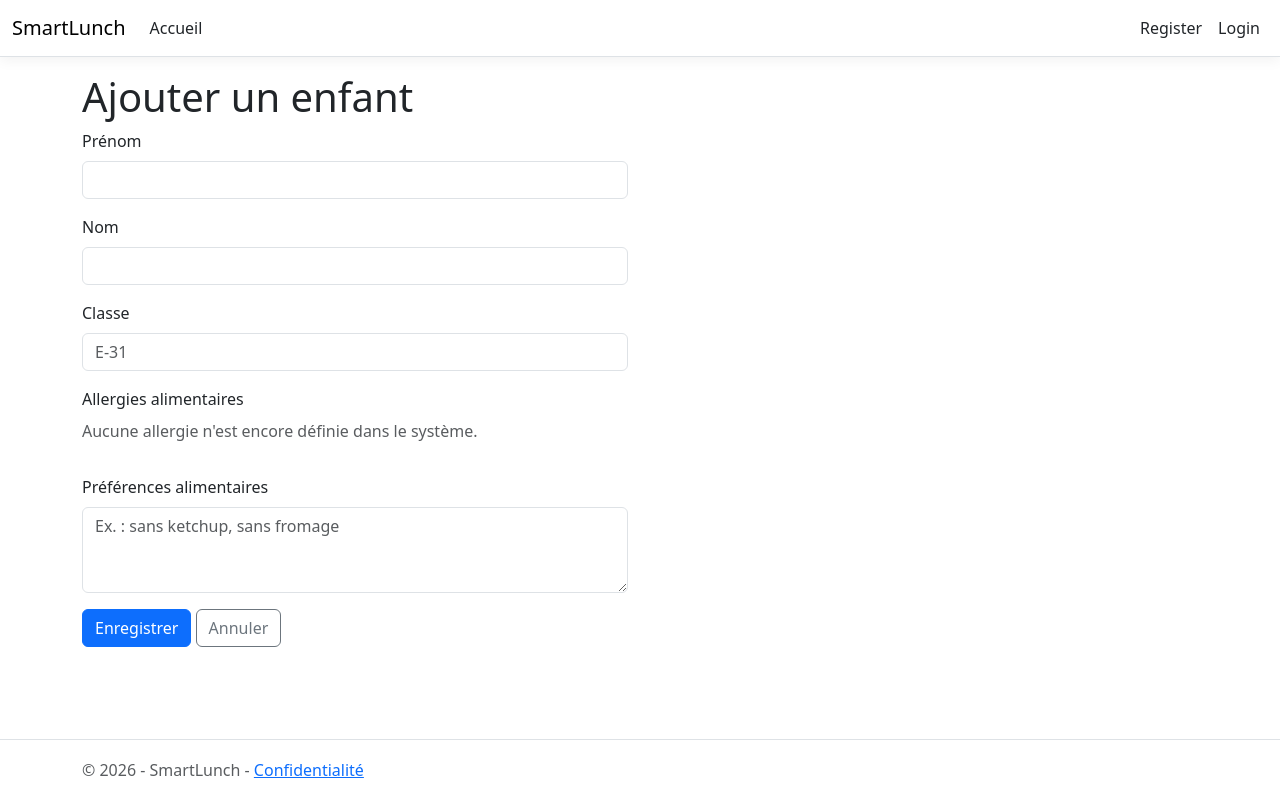
After one commit to IsadoraEaston/SmartLunch, an ASP.NET Core app: template SmartLunch/Views/Children/Create.cshtml in a window 1280 px wide. The commit adds this page. Run offline with ASP.NET Core 8, Linux system fonts and the light colour scheme; the template is opened without the code that fills it, so the values that code supplies are empty; style sheets or scripts are compiled from the project's sources; some libraries are stand-ins or nearby versions.

Commit message:
Ajoute la page Ajouter un enfant (ViewModel, cases d'allergies, validation)

```diff
--- /dev/null
+++ b/SmartLunch/Views/Children/Create.cshtml
@@ -0,0 +1,70 @@
+@model SmartLunch.Models.ChildFormViewModel
+
+@{
+    ViewData["Title"] = "Ajouter un enfant";
+}
+
+<h1>Ajouter un enfant</h1>
+
+<div class="row">
+    <div class="col-md-6">
+        <form asp-action="Create" method="post">
+            <div asp-validation-summary="ModelOnly" class="text-danger"></div>
+
+            <div class="mb-3">
+                <label asp-for="FirstName" class="form-label"></label>
+                <input asp-for="FirstName" class="form-control" />
+                <span asp-validation-for="FirstName" class="text-danger"></span>
+            </div>
+
+            <div class="mb-3">
+                <label asp-for="LastName" class="form-label"></label>
+                <input asp-for="LastName" class="form-control" />
+                <span asp-validation-for="LastName" class="text-danger"></span>
+            </div>
+
+            <div class="mb-3">
+                <label asp-for="ClassNumber" class="form-label"></label>
+                <input asp-for="ClassNumber" class="form-control" placeholder="E-31" />
+                <span asp-validation-for="ClassNumber" class="text-danger"></span>
+            </div>
+
+            <fieldset class="mb-3">
+                <legend class="form-label fs-6">Allergies alimentaires</legend>
+
+                @if (!Model.AvailableAllergies.Any())
+                {
+                    <p class="text-muted">Aucune allergie n'est encore définie dans le système.</p>
+                }
+
+                @foreach (var allergy in Model.AvailableAllergies)
+                {
+                    <div class="form-check">
+                        <input class="form-check-input" type="checkbox"
+                               id="allergy-@allergy.Id"
+                               name="SelectedAllergyIds"
+                               value="@allergy.Id"
+                               checked="@Model.SelectedAllergyIds.Contains(allergy.Id)" />
+                        <label class="form-check-label" for="allergy-@allergy.Id">@allergy.Name</label>
+                    </div>
+                }
+            </fieldset>
+
+            <div class="mb-3">
+                <label asp-for="FoodPreferences" class="form-label"></label>
+                <textarea asp-for="FoodPreferences" class="form-control" rows="3"
+                          placeholder="Ex. : sans ketchup, sans fromage"></textarea>
+                <span asp-validation-for="FoodPreferences" class="text-danger"></span>
+            </div>
+
+            <button type="submit" class="btn btn-primary">Enregistrer</button>
+            <a asp-action="Index" class="btn btn-outline-secondary">Annuler</a>
+        </form>
+    </div>
+</div>
+
+@section Scripts {
+    @{
+        await Html.RenderPartialAsync("_ValidationScriptsPartial");
+    }
+}
--- a/SmartLunch/Views/Children/Index.cshtml
+++ b/SmartLunch/Views/Children/Index.cshtml
@@ -5,6 +5,11 @@
 }
 
 <h1>Mes enfants</h1>
+
+@if (TempData["Success"] != null)
+{
+    <div class="alert alert-success">@TempData["Success"]</div>
+}
 
 <p>
     <a asp-action="Create" class="btn btn-primary">Ajouter un enfant</a>
```
Also changed, not shown: SmartLunch/Controllers/ChildrenController.cs (+56 -0 lines), SmartLunch/Models/ChildFormViewModel.cs (added, +35 -0 lines).
